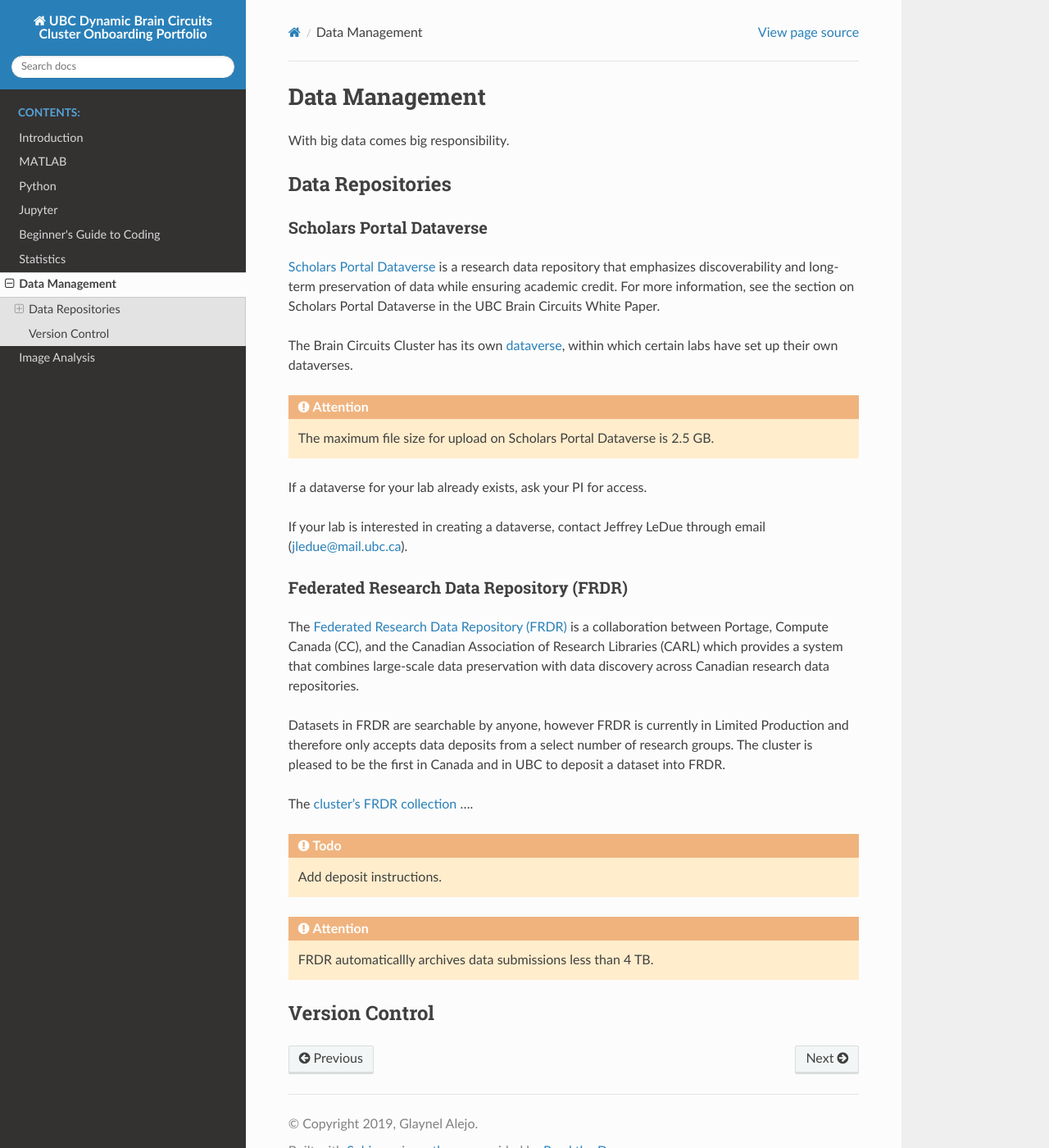
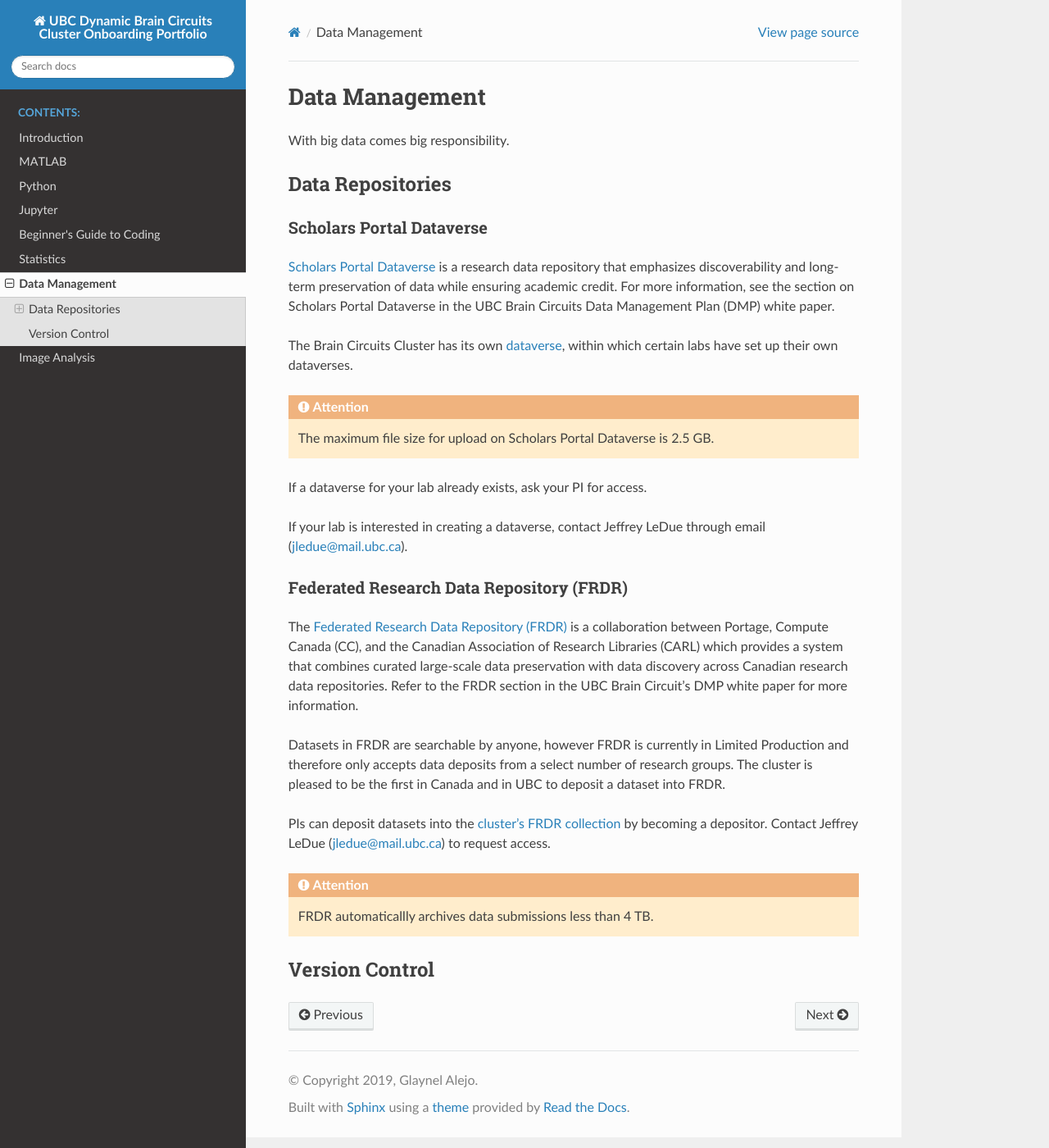
Before and after one commit to ubcbraincircuits/onboarding, a Sphinx documentation site: the page built from source/data.rst, in a window 1280 px wide and 1400 px high. Shown: the whole window at 82% size. Built offline with Sphinx 7.4.7 and the Read the Docs theme 2.0.0, drawn with Linux system fonts in a browser that asks for light colours; pages that are not in the unit, such as notebooks, are missing from menus.

Commit message:
Finish FRDR section.

```diff
--- a/source/data.rst
+++ b/source/data.rst
@@ -18,7 +18,7 @@ Scholars Portal Dataverse
 =========================
 
 `Scholars Portal Dataverse <https://dataverse.org/>`_ is a research data repository that emphasizes discoverability and long-term preservation
-of data while ensuring academic credit. For more information, see the section on Scholars Portal Dataverse in the UBC Brain Circuits White Paper.
+of data while ensuring academic credit. For more information, see the section on Scholars Portal Dataverse in the UBC Brain Circuits Data Management Plan (DMP) white paper.
 
 The Brain Circuits Cluster has its own `dataverse <https://dataverse.scholarsportal.info/dataverse/UBC_BrainCircuits>`_,
 within which certain labs have set up their own dataverses.
@@ -35,22 +35,19 @@ Federated Research Data Repository (FRDR)
 
 The `Federated Research Data Repository (FRDR) <https://www.frdr.ca/repo/?locale=en>`_ is a collaboration between Portage,
 Compute Canada (CC), and the Canadian Association of Research Libraries (CARL) which provides a system that combines
-large-scale data preservation with data discovery across Canadian research data repositories.
+curated large-scale data preservation with data discovery across Canadian research data repositories. Refer to the FRDR section
+in the UBC Brain Circuit's DMP white paper for more information.
 
 Datasets in FRDR are searchable by anyone, however FRDR is currently in Limited Production and therefore only accepts
 data deposits from a select number of research groups. The cluster is pleased to be the first in Canada and in UBC to
 deposit a dataset into FRDR.
 
-The `cluster's FRDR collection <https://www.frdr.ca/repo/handle/ubcbraincircuits>`_ ....
-
-.. todo::
-	Add deposit instructions.
+PIs can deposit datasets into the `cluster's FRDR collection <https://www.frdr.ca/repo/handle/ubcbraincircuits>`_ by becoming
+a depositor. Contact Jeffrey LeDue (jledue@mail.ubc.ca) to request access.
 
 .. attention::
 	FRDR automaticallly archives data submissions less than 4 TB.
 
-
-
 ***************
 Version Control
 ***************
```
